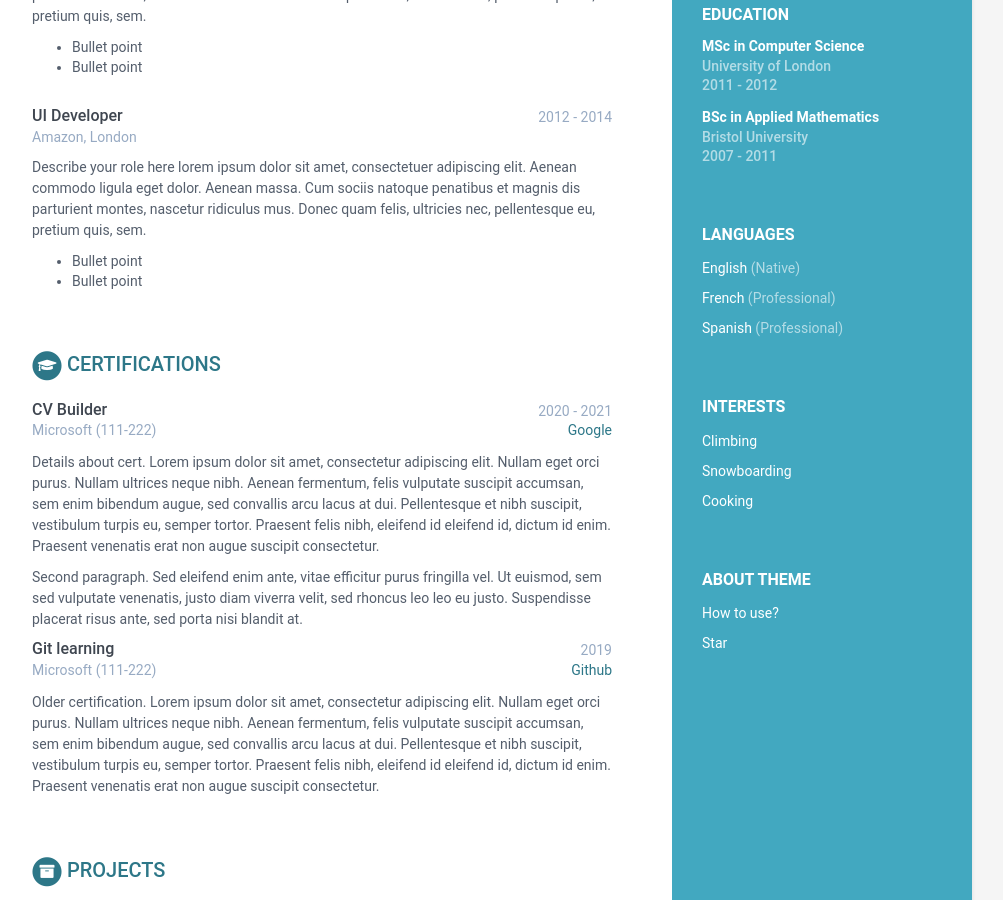
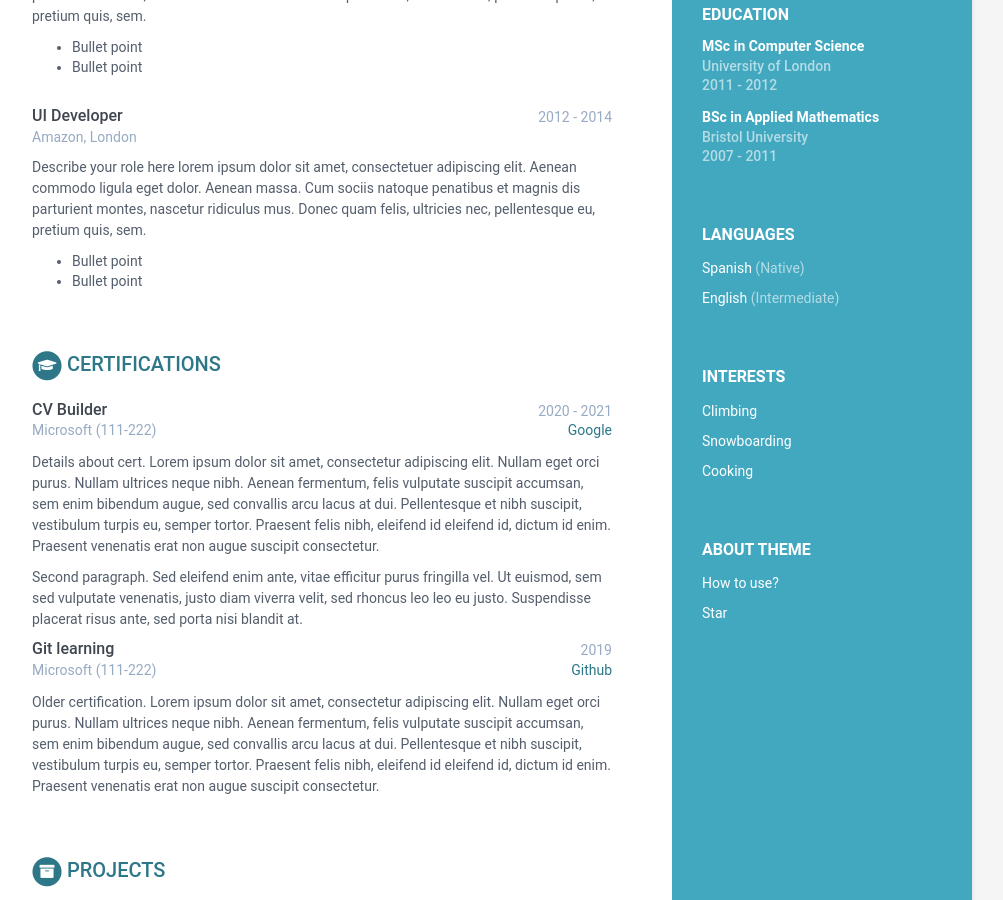
Before and after one commit to pepeleduin/pepeleduin.github.io, a Jekyll site: the page built from index.html, in a window 1280 px wide and 900 px high, scrolled down 717 px. Shown: the whole window, without its empty margins (168-1171 px from the left). Built offline with Jekyll 4.4.1, drawn with Linux system fonts in a browser that asks for light colours.

Commit message:
Languages updated

```diff
--- a/_data/data.yml
+++ b/_data/data.yml
@@ -33,14 +33,11 @@ sidebar:
   languages:
     title: Languages
     info:
-      - idiom: English
+      - idiom: Spanish
         level: Native
 
-      - idiom: French
-        level: Professional
-
-      - idiom: Spanish
-        level: Professional
+      - idiom: English
+        level: Intermediate
 
   interests:
     title: Interests
```
